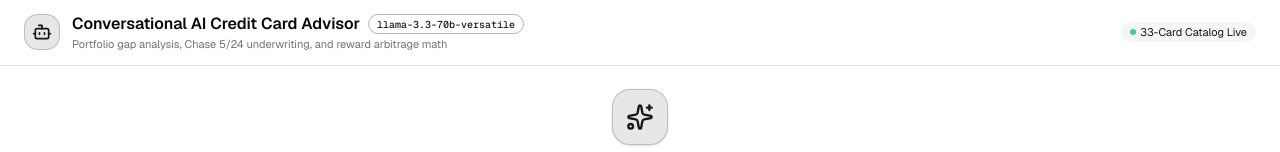
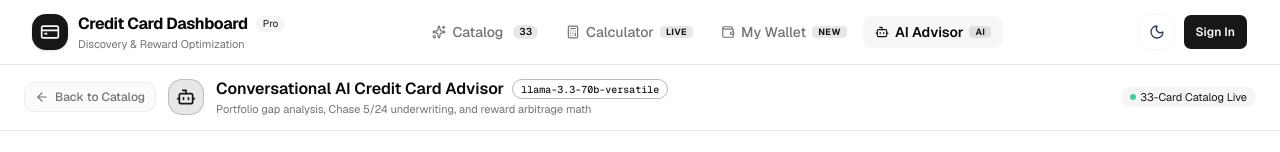
Before and after one commit to KingdomClasher/credit-card-dashboard, a Next.js app: page /advisor in a window 1280 px wide. Shown: the top 152 px of the page. Built offline with nearby package versions, Linux system fonts and the light colour scheme; no server answers.

Commit message:
fix(advisor): render global Navbar and add Back to Catalog link to prevent trapping users

```diff
--- a/app/advisor/page.tsx
+++ b/app/advisor/page.tsx
@@ -1,4 +1,5 @@
 import { Metadata } from "next"
+import { Navbar } from "@/components/layout/navbar"
 import { AdvisorChatView } from "@/components/advisor/advisor-chat-view"
 
 export const metadata: Metadata = {
@@ -9,5 +10,12 @@ export const metadata: Metadata = {
 }
 
 export default function AdvisorPage() {
-  return <AdvisorChatView />
+  return (
+    <div className="flex min-h-screen flex-col bg-background text-foreground">
+      <Navbar />
+      <main className="flex flex-1 flex-col">
+        <AdvisorChatView />
+      </main>
+    </div>
+  )
 }
--- a/components/advisor/advisor-chat-view.tsx
+++ b/components/advisor/advisor-chat-view.tsx
@@ -1,6 +1,7 @@
 "use client"
 
 import * as React from "react"
+import Link from "next/link"
 import {
   MessageScrollerProvider,
   MessageScroller,
@@ -35,6 +36,7 @@ import {
   RotateCcw,
   ShieldCheck,
   CheckCircle2,
+  ArrowLeft,
 } from "lucide-react"
 
 export interface ChatMessage {
@@ -204,6 +206,13 @@ export function AdvisorChatView() {
       {/* Header bar */}
       <div className="flex items-center justify-between border-b px-4 py-3 sm:px-6">
         <div className="flex items-center gap-3">
+          <Link
+            href="/"
+            className="flex items-center gap-1.5 rounded-lg border border-border/60 bg-muted/40 px-2.5 py-1.5 text-xs font-medium text-muted-foreground transition-colors hover:bg-muted hover:text-foreground"
+          >
+            <ArrowLeft className="size-3.5" />
+            <span className="hidden sm:inline">Back to Catalog</span>
+          </Link>
           <div className="flex size-9 items-center justify-center rounded-xl border border-primary/20 bg-primary/10 text-primary">
             <Bot className="size-5" />
           </div>
```
